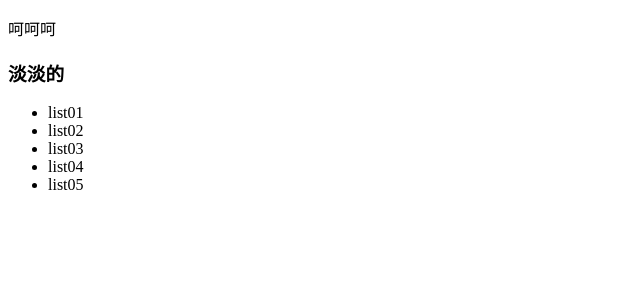
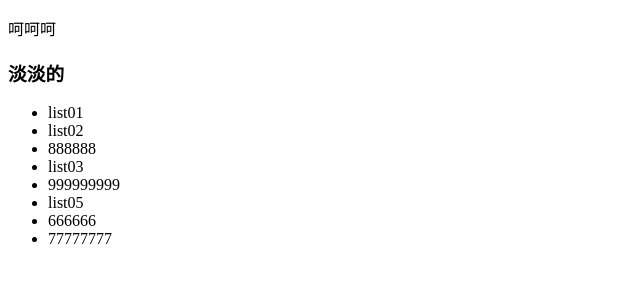
Before and after one commit to zuoamin/tabSNS, a plain HTML site: page index.html in a window 1280 px wide. Shown: the whole page, without its empty margins (0-640 px from the left). Drawn offline with Linux system fonts and the light colour scheme.

Commit message:
change index.html

```diff
--- a/index.html
+++ b/index.html
@@ -10,9 +10,13 @@
 	<ul>
 		<li>list01</li>
 		<li>list02</li>
+		<li>888888</li>
 		<li>list03</li>
-		<li>list04</li>
+
+		<li>999999999</li>
 		<li>list05</li>
+		<li>666666</li>
+		<li>77777777</li>
 	</ul>
 </body>
 </html>
```
